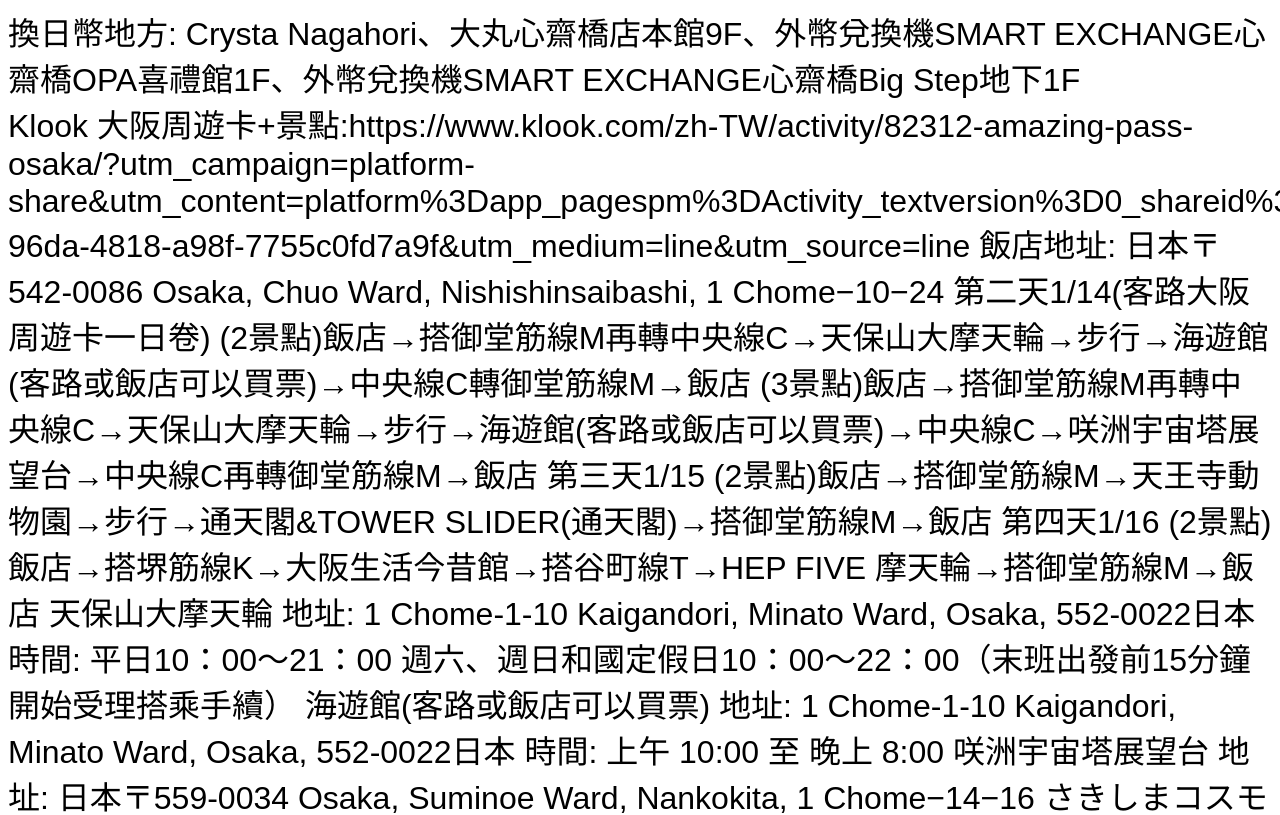
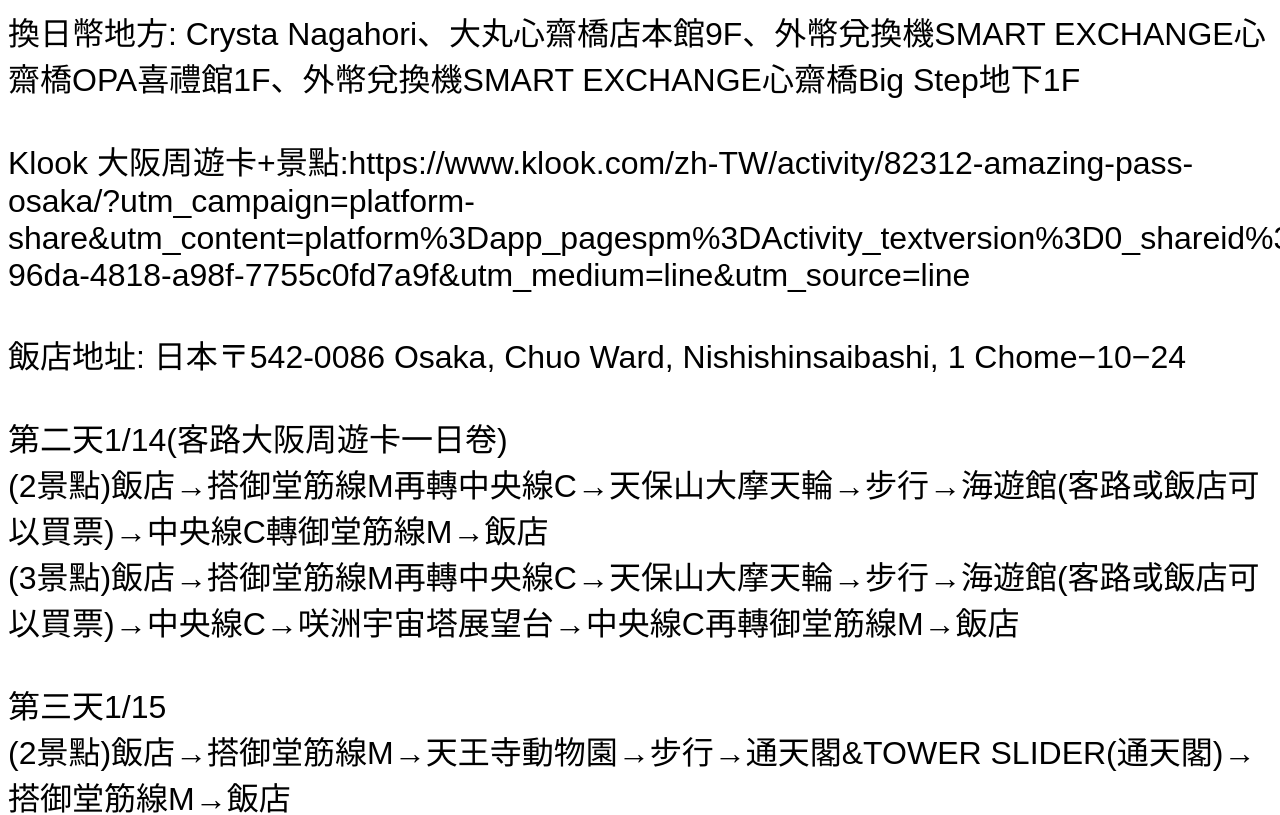
Before and after one commit to DannyUNSJO/-, a plain HTML site: page index.html in a window 1280 px wide. Shown: the top 815 px of the page. Drawn offline with Linux system fonts and the light colour scheme.

Commit message:
Update index.html

```diff
--- a/index.html
+++ b/index.html
@@ -15,58 +15,60 @@
 
 </head>
 
+<body>
 
-換日幣地方: Crysta Nagahori、大丸心齋橋店本館9F、外幣兌換機SMART EXCHANGE心齋橋OPA喜禮館1F、外幣兌換機SMART EXCHANGE心齋橋Big Step地下1F<br>
+換日幣地方: Crysta Nagahori、大丸心齋橋店本館9F、外幣兌換機SMART EXCHANGE心齋橋OPA喜禮館1F、外幣兌換機SMART EXCHANGE心齋橋Big Step地下1F<br><br>
 
-Klook 大阪周遊卡+景點:<a></a>https://www.klook.com/zh-TW/activity/82312-amazing-pass-osaka/?utm_campaign=platform-share&utm_content=platform%3Dapp_pagespm%3DActivity_textversion%3D0_shareid%3D402dc1e6-96da-4818-a98f-7755c0fd7a9f&utm_medium=line&utm_source=line</a><body>
+Klook 大阪周遊卡+景點:<a>https://www.klook.com/zh-TW/activity/82312-amazing-pass-osaka/?utm_campaign=platform-share&utm_content=platform%3Dapp_pagespm%3DActivity_textversion%3D0_shareid%3D402dc1e6-96da-4818-a98f-7755c0fd7a9f&utm_medium=line&utm_source=line</a><br><br>
 
-飯店地址: 日本〒542-0086 Osaka, Chuo Ward, Nishishinsaibashi, 1 Chome−10−24</body>
+飯店地址: 日本〒542-0086 Osaka, Chuo Ward, Nishishinsaibashi, 1 Chome−10−24<br><br>
 
-第二天1/14(客路大阪周遊卡一日卷)</body>
+第二天1/14(客路大阪周遊卡一日卷)<br>
 
-(2景點)飯店→搭御堂筋線M再轉中央線C→天保山大摩天輪→步行→海遊館(客路或飯店可以買票)→中央線C轉御堂筋線M→飯店
+(2景點)飯店→搭御堂筋線M再轉中央線C→天保山大摩天輪→步行→海遊館(客路或飯店可以買票)→中央線C轉御堂筋線M→飯店<br>
 
-(3景點)飯店→搭御堂筋線M再轉中央線C→天保山大摩天輪→步行→海遊館(客路或飯店可以買票)→中央線C→咲洲宇宙塔展望台→中央線C再轉御堂筋線M→飯店</body>
+(3景點)飯店→搭御堂筋線M再轉中央線C→天保山大摩天輪→步行→海遊館(客路或飯店可以買票)→中央線C→咲洲宇宙塔展望台→中央線C再轉御堂筋線M→飯店<br><br>
 
-第三天1/15
+第三天1/15<br>
 
-(2景點)飯店→搭御堂筋線M→天王寺動物園→步行→通天閣&TOWER SLIDER(通天閣)→搭御堂筋線M→飯店
+(2景點)飯店→搭御堂筋線M→天王寺動物園→步行→通天閣&TOWER SLIDER(通天閣)→搭御堂筋線M→飯店<br><br>
 
-第四天1/16
+第四天1/16<br>
 
-(2景點)飯店→搭堺筋線K→大阪生活今昔館→搭谷町線T→HEP FIVE 摩天輪→搭御堂筋線M→飯店
+(2景點)飯店→搭堺筋線K→大阪生活今昔館→搭谷町線T→HEP FIVE 摩天輪→搭御堂筋線M→飯店<br><br>
 
 
-天保山大摩天輪
-地址: 1 Chome-1-10 Kaigandori, Minato Ward, Osaka, 552-0022日本
-時間: 平日10：00～21：00 週六、週日和國定假日10：00～22：00（末班出發前15分鐘開始受理搭乘手續）
+天保山大摩天輪<br>
+地址: 1 Chome-1-10 Kaigandori, Minato Ward, Osaka, 552-0022日本<br>
+時間: 平日10：00～21：00 週六、週日和國定假日10：00～22：00（末班出發前15分鐘開始受理搭乘手續）<br><br>
 
-海遊館(客路或飯店可以買票)
-地址: 1 Chome-1-10 Kaigandori, Minato Ward, Osaka, 552-0022日本
-時間: 上午 10:00 至 晚上 8:00
+海遊館(客路或飯店可以買票)<br>
+地址: 1 Chome-1-10 Kaigandori, Minato Ward, Osaka, 552-0022日本<br>
+時間: 上午 10:00 至 晚上 8:00<br><br>
 
-咲洲宇宙塔展望台
-地址: 日本〒559-0034 Osaka, Suminoe Ward, Nankokita, 1 Chome−14−16 さきしまコスモタワ
-時間: 11：00～22：00（結束前30分鐘停止入場），休息: 週一（週一遇節日時改休隔日）
+咲洲宇宙塔展望台<br>
+地址: 日本〒559-0034 Osaka, Suminoe Ward, Nankokita, 1 Chome−14−16 さきしまコスモタワ<br>
+時間: 11：00～22：00（結束前30分鐘停止入場），休息: 週一（週一遇節日時改休隔日）<br><br>
 
-天王寺動物園
-地址: 1-108 Chausuyamacho, Tennoji Ward, Osaka, 543-0063日本
-時間 9：30～17：00 (最後入園16:00) 周一休息
+天王寺動物園<br>
+地址: 1-108 Chausuyamacho, Tennoji Ward, Osaka, 543-0063日本<br>
+時間 9：30～17：00 (最後入園16:00) 周一休息<br><br>
 
-通天閣&TOWER SLIDER(通天閣):
-地址: 1 Chome-18-6 Ebisuhigashi, Naniwa Ward, Osaka, 556-0002日本
-TOWER SLIDER-時間 10：00～20：00（19：30 停止入場）全年無休
-一般展望台-時間 10：00～20：00（19：30 停止入場）
+通天閣&TOWER SLIDER(通天閣): <br>
+地址: 1 Chome-18-6 Ebisuhigashi, Naniwa Ward, Osaka, 556-0002日本<br>
+TOWER SLIDER-時間 10：00～20：00（19：30 停止入場）全年無休<br>
+一般展望台-時間 10：00～20：00（19：30 停止入場）<br><br>
 
-大阪生活今昔館
-地址: 大阪生活今昔館 日本〒530-0041 Osaka, Kita Ward, Tenjinbashi, 6 Chome−4−20 大阪市立住まい情報センタービル 8F
-時間: 10：00～17：00（16：30停止入館），休息時間: 週二、年末年始12月29日～1月3日
+大阪生活今昔館<br>
+地址: 大阪生活今昔館 日本〒530-0041 Osaka, Kita Ward, Tenjinbashi, 6 Chome−4−20 大阪市立住まい情報センタービル 8F<br>
+時間: 10：00～17：00（16：30停止入館），休息時間: 週二、年末年始12月29日～1月3日<br><br>
 
-HEP FIVE摩天輪
-地址: 日本〒530-0017 Osaka, Kita Ward, Kakudacho, 5−15 HEP FIVE 7F
-時間: 11:00～23:00 (最後乘坐22:45)
+HEP FIVE摩天輪<br>
+地址: 日本〒530-0017 Osaka, Kita Ward, Kakudacho, 5−15 HEP FIVE 7F<br>
+時間: 11:00～23:00 (最後乘坐22:45)<br><br>
 
-
+<div>123</div>
+    <div>123</div>
 </body>
 
 </html>
```
